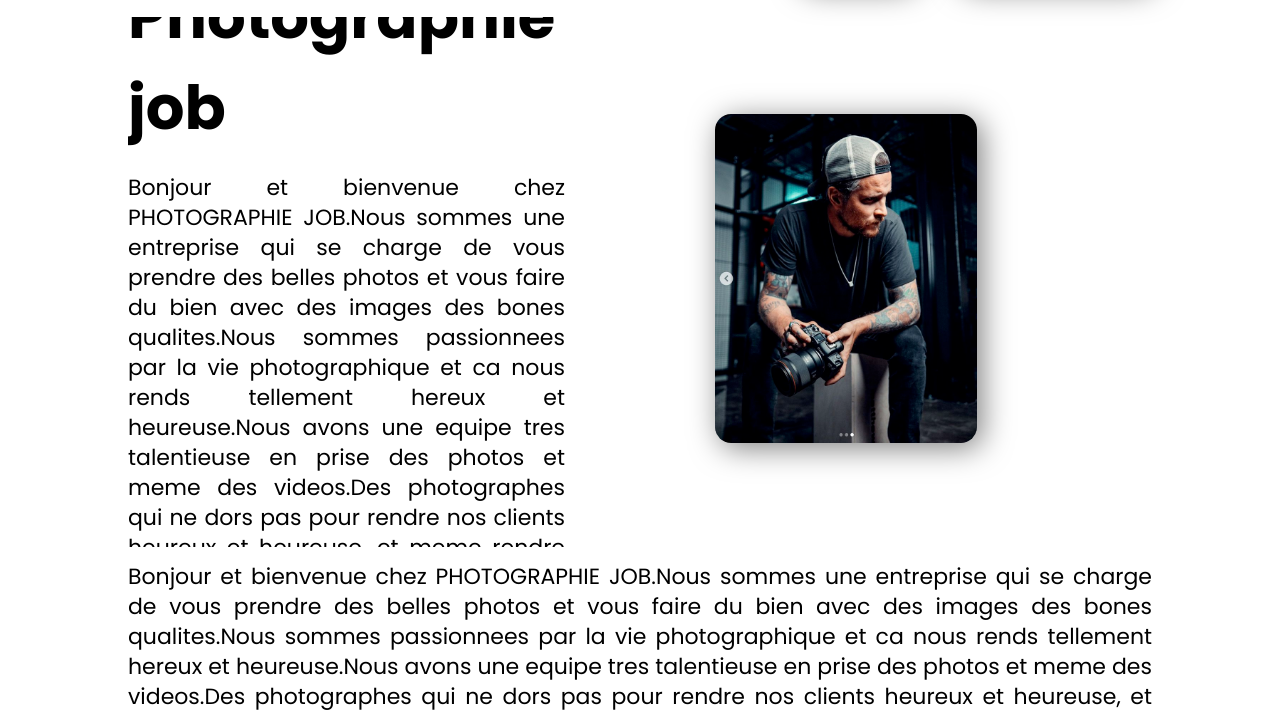
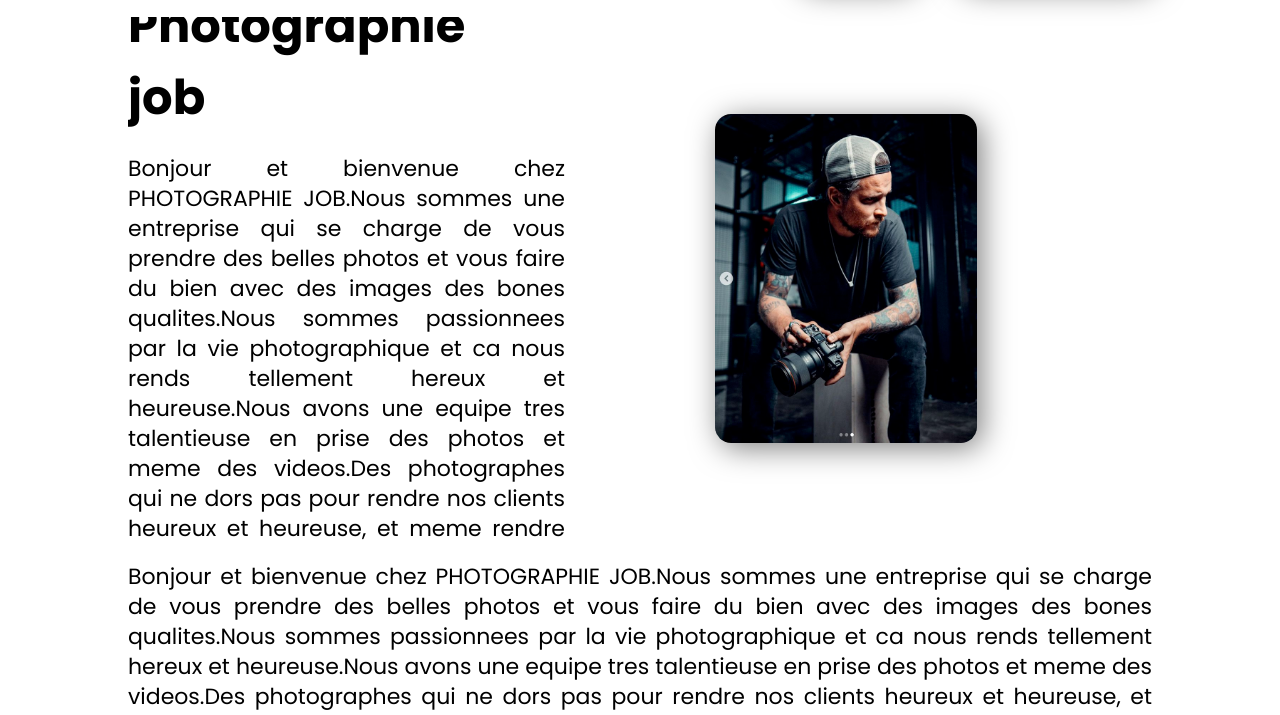
Before and after one commit to David-dev576/Photographie_site, a plain HTML site: page index.html in a window 1280 px wide. Shown: the part 78-793 px from the top of the page. Drawn offline with Linux system fonts and the light colour scheme.

Commit message:
changement du font size de titre et de changer 4 collones en 3 collones

```diff
--- a/style.css
+++ b/style.css
@@ -142,7 +142,7 @@ img{
 }
 
 .nom-entreprise>h1 {
-    font-size: 3.8rem;
+    font-size: 3rem;
     margin-bottom: 20px;
 }
 
@@ -470,7 +470,7 @@ textarea {
 
 .Galerie-content2 {
     display: grid;
-    grid-template-columns: 1fr 1fr 1fr ;
+    grid-template-columns: 1fr 1fr 1fr;
     /* gap: 10px; */
     width: 80%;
     overflow: hidden;
```
